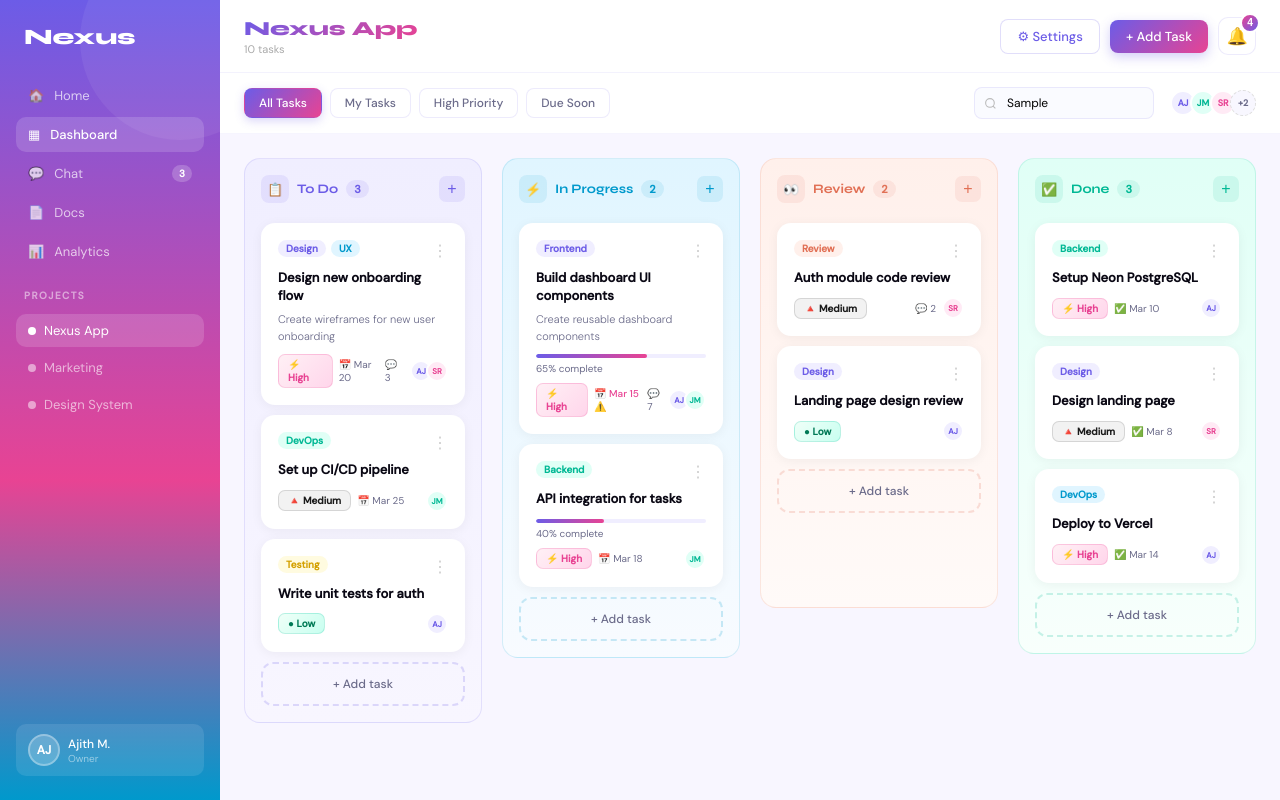
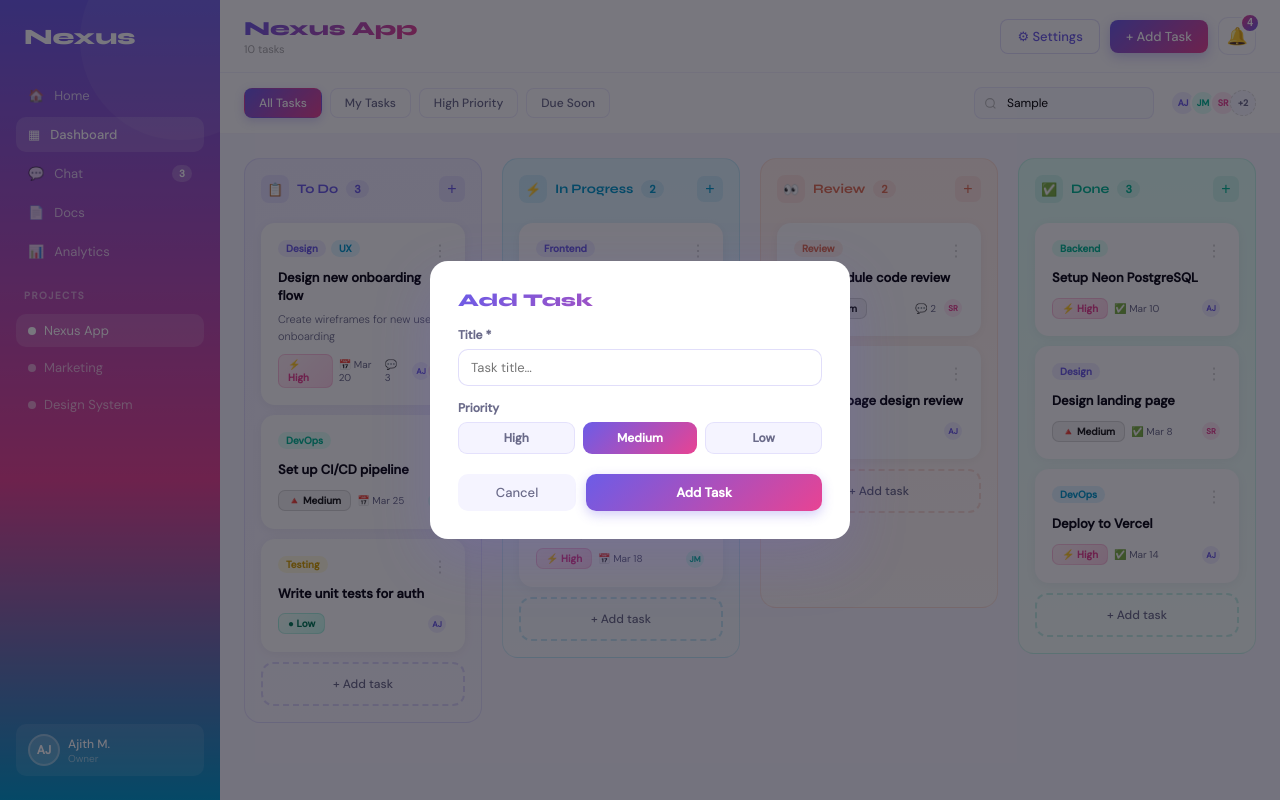
Before and after one commit to Aijth29/Nexus-App, a Next.js app: page /dashboard in a window 1280 px wide. Both pictures are taken after typing "Sample" into the empty fields and a click on the button "+ Add Task". Built offline with nearby package versions, Linux system fonts and the light colour scheme.

Commit message:
Fix Add Task button: add modal with column targeting

```diff
--- a/app/dashboard/page.tsx
+++ b/app/dashboard/page.tsx
@@ -305,6 +305,83 @@ const Column = ({
   </div>
 );
 
+// ─── Add Task Modal ───────────────────────────────────────────────────────────
+
+const AddTaskModal = ({
+  columnId,
+  onClose,
+  onAdd,
+}: {
+  columnId: ColumnId;
+  onClose: () => void;
+  onAdd: (task: Task) => void;
+}) => {
+  const [title, setTitle] = useState("");
+  const [priority, setPriority] = useState<Priority>("medium");
+
+  const submit = () => {
+    if (!title.trim()) return;
+    onAdd({
+      id: `task-${Date.now()}`,
+      title: title.trim(),
+      tags: [],
+      priority,
+      comments: 0,
+      assignees: [{ initials: "AJ", color: "#6c5ce7", bg: "#f0eeff" }],
+      columnId,
+    });
+    onClose();
+  };
+
+  return (
+    <div
+      onClick={(e) => { if (e.target === e.currentTarget) onClose(); }}
+      style={{ position: "fixed", inset: 0, background: "rgba(10,8,20,0.55)", zIndex: 1000, display: "flex", alignItems: "center", justifyContent: "center" }}
+    >
+      <div style={{ background: "#fff", borderRadius: 18, width: 420, padding: "1.75rem", boxShadow: "0 20px 60px rgba(108,92,231,0.2)" }}>
+        <div style={{ fontFamily: "'Syne',sans-serif", fontSize: 18, fontWeight: 800, marginBottom: 16, background: "linear-gradient(135deg,#6c5ce7,#e84393)", WebkitBackgroundClip: "text", WebkitTextFillColor: "transparent" }}>
+          Add Task
+        </div>
+
+        <label style={{ fontSize: 12, fontWeight: 600, color: "#6b6b8a", display: "block", marginBottom: 6 }}>Title *</label>
+        <input
+          autoFocus
+          value={title}
+          onChange={(e) => setTitle(e.target.value)}
+          onKeyDown={(e) => e.key === "Enter" && submit()}
+          placeholder="Task title…"
+          style={{ width: "100%", boxSizing: "border-box", padding: "9px 12px", border: "1.5px solid rgba(108,92,231,0.2)", borderRadius: 10, fontSize: 13, fontFamily: "'DM Sans',sans-serif", outline: "none", marginBottom: 14 }}
+        />
+
+        <label style={{ fontSize: 12, fontWeight: 600, color: "#6b6b8a", display: "block", marginBottom: 6 }}>Priority</label>
+        <div style={{ display: "flex", gap: 8, marginBottom: 20 }}>
+          {(["high", "medium", "low"] as Priority[]).map((p) => (
+            <button
+              key={p}
+              onClick={() => setPriority(p)}
+              style={{
+                flex: 1, padding: "7px 0", borderRadius: 9, fontSize: 12, fontWeight: 600, cursor: "pointer", fontFamily: "'DM Sans',sans-serif", transition: "all .15s",
+                background: priority === p ? "linear-gradient(135deg,#6c5ce7,#e84393)" : "#f5f4ff",
+                color: priority === p ? "#fff" : "#6b6b8a",
+                border: priority === p ? "none" : "1.5px solid rgba(108,92,231,0.12)",
+              }}
+            >{p.charAt(0).toUpperCase() + p.slice(1)}</button>
+          ))}
+        </div>
+
+        <div style={{ display: "flex", gap: 10 }}>
+          <button onClick={onClose} style={{ flex: 1, padding: "10px 0", borderRadius: 10, fontSize: 13, fontWeight: 500, cursor: "pointer", background: "#f5f4ff", color: "#6b6b8a", border: "none", fontFamily: "'DM Sans',sans-serif" }}>
+            Cancel
+          </button>
+          <button onClick={submit} style={{ flex: 2, padding: "10px 0", borderRadius: 10, fontSize: 13, fontWeight: 600, cursor: "pointer", background: "linear-gradient(135deg,#6c5ce7,#e84393)", color: "#fff", border: "none", boxShadow: "0 4px 12px rgba(108,92,231,0.3)", fontFamily: "'DM Sans',sans-serif" }}>
+            Add Task
+          </button>
+        </div>
+      </div>
+    </div>
+  );
+};
+
 // ─── Modal ────────────────────────────────────────────────────────────────────
 
 const TaskModal = ({ task, onClose }: { task: Task | null; onClose: () => void }) => {
@@ -421,6 +498,7 @@ export default function KanbanPage() {
   const [draggingId, setDraggingId] = useState<string | null>(null);
   const [selectedTask, setSelectedTask] = useState<Task | null>(null);
   const [activeFilter, setActiveFilter] = useState("All Tasks");
+  const [addTaskColumn, setAddTaskColumn] = useState<ColumnId | null>(null);
 
   const handleDragStart = (e: React.DragEvent, id: string) => {
     setDraggingId(id);
@@ -523,7 +601,7 @@ export default function KanbanPage() {
                 <button style={{ padding: "8px 16px", borderRadius: 8, fontSize: 13, fontWeight: 500, cursor: "pointer", background: "#fff", border: "1.5px solid rgba(108,92,231,0.2)", color: "#6c5ce7", fontFamily: "'DM Sans', sans-serif" }}>
                   ⚙ Settings
                 </button>
-                <button style={{ padding: "8px 16px", borderRadius: 8, fontSize: 13, fontWeight: 500, cursor: "pointer", background: "linear-gradient(135deg,#6c5ce7,#e84393)", color: "#fff", border: "none", boxShadow: "0 4px 12px rgba(108,92,231,0.3)", fontFamily: "'DM Sans', sans-serif" }}>
+                <button onClick={() => setAddTaskColumn("todo")} style={{ padding: "8px 16px", borderRadius: 8, fontSize: 13, fontWeight: 500, cursor: "pointer", background: "linear-gradient(135deg,#6c5ce7,#e84393)", color: "#fff", border: "none", boxShadow: "0 4px 12px rgba(108,92,231,0.3)", fontFamily: "'DM Sans', sans-serif" }}>
                   + Add Task
                 </button>
               </>
@@ -579,7 +657,7 @@ export default function KanbanPage() {
                 onDragOver={handleDragOver}
                 onDrop={handleDrop}
                 onTaskClick={setSelectedTask}
-                onAddTask={() => {}}
+                onAddTask={() => setAddTaskColumn(col.id)}
               />
             ))}
           </div>
@@ -588,6 +666,15 @@ export default function KanbanPage() {
 
       {/* Task detail modal */}
       {selectedTask && <TaskModal task={selectedTask} onClose={() => setSelectedTask(null)} />}
+
+      {/* Add task modal */}
+      {addTaskColumn && (
+        <AddTaskModal
+          columnId={addTaskColumn}
+          onClose={() => setAddTaskColumn(null)}
+          onAdd={(task) => setTasks((prev) => [...prev, task])}
+        />
+      )}
     </>
   );
 }
```
